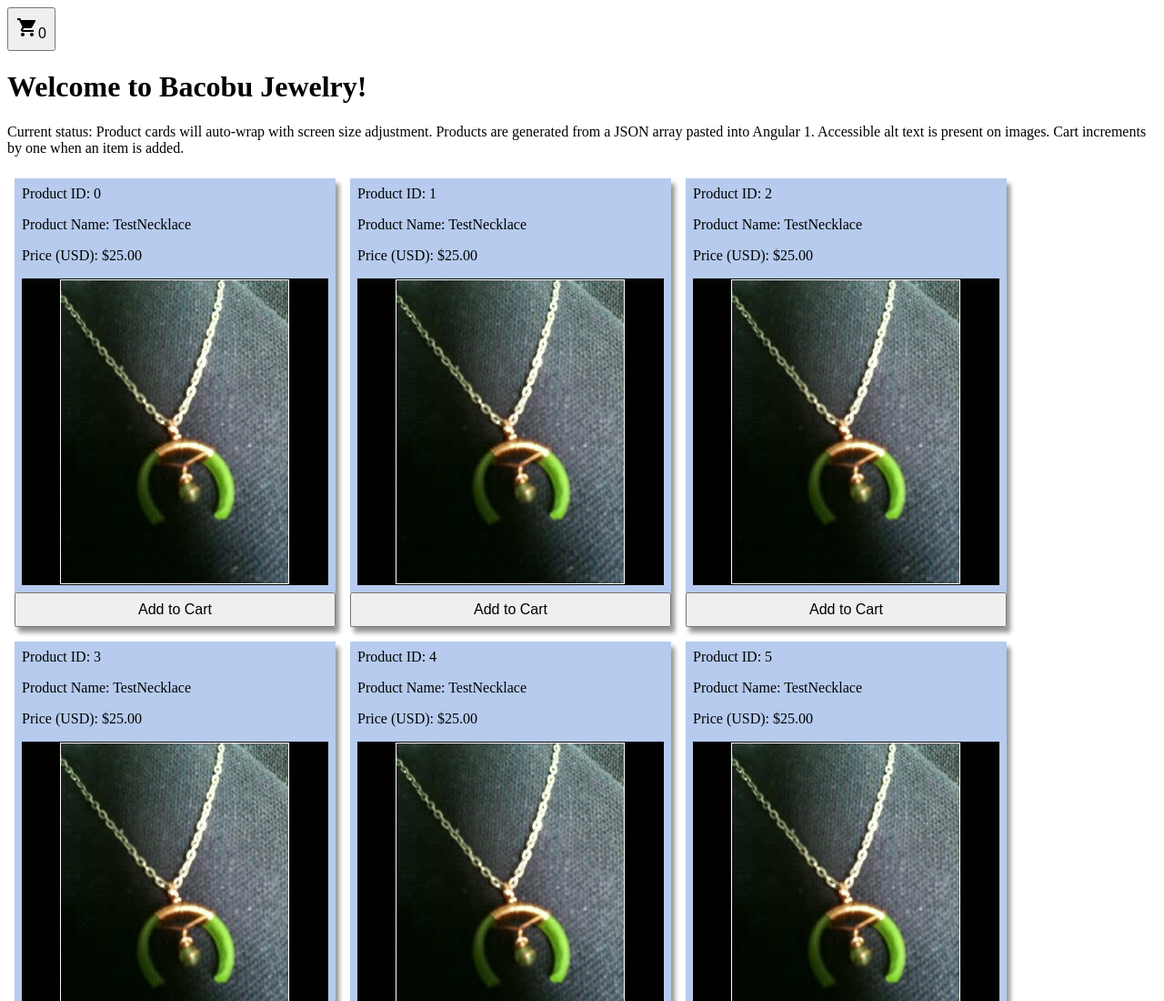
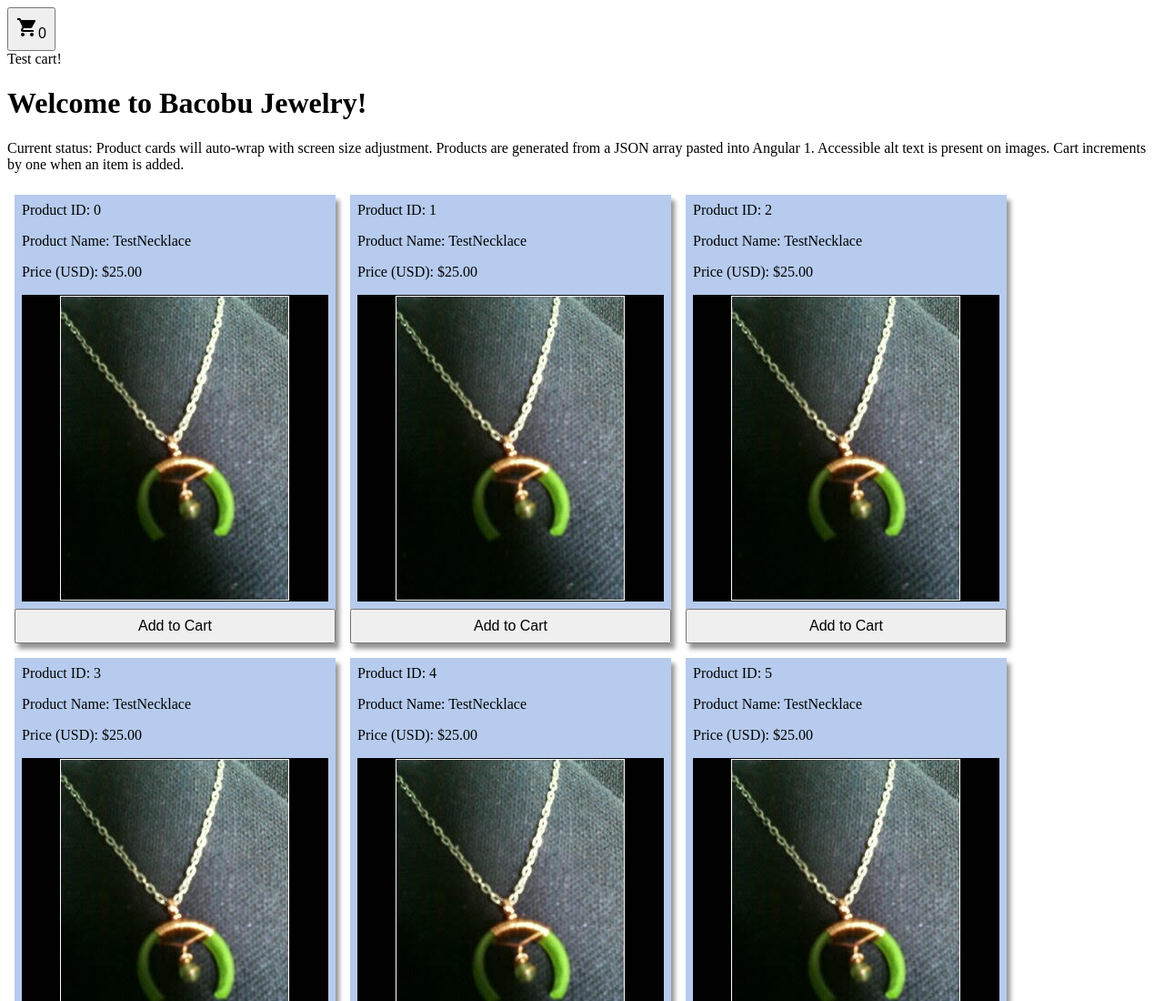
Before and after one commit to Bacobu/Bacobu_Upgrade, a plain HTML site: page Bacobu/www/index.html in a window 1280 px wide. Shown: the top 1100 px of the page at 91% size. Drawn offline with nearby package versions, Linux system fonts and the light colour scheme.

Commit message:
bacobuBareBones1Cart: Added STUB cart with directive. Pasted it onto index for now. TODO: Give own location.

```diff
--- a/Bacobu/www/index.html
+++ b/Bacobu/www/index.html
@@ -16,6 +16,7 @@
 		<div>
 			<button><img src="images/icons/materialDesign/shoppingCart.svg" alt="shopping cart"/>{{cart.numItems}}</button>
 		</div>
+		<div cart></div>
 		<h1>
 			{{pageTitle}}
 		</h1>
--- a/Bacobu/www/js/index.js
+++ b/Bacobu/www/js/index.js
@@ -1,4 +1,8 @@
 var bacobuStore = angular.module('bacobuStore',[]);
+
+/*
+ * Product-specific modules START
+ */
 
 /*
  * TODO: Remove test data and connect to database
@@ -14,6 +18,29 @@ bacobuStore.factory('populateProducts', ['productList', function(productList) {
 	// console.log(productList);
     return productList;
 }]);
+
+/*
+ * Product-specific modules END
+ */
+
+/*
+ * Cart-specific modules START
+ */
+
+bacobuStore.directive('cart', function() {
+  return {
+    templateUrl: 'templates/cart.html'
+  };
+});
+
+/*
+ * Cart-specific modules END
+ */
+
+
+/*
+ * Main page modules START
+ */
 
 /*
  * Used to handle display on the page which displays products.
@@ -39,3 +66,7 @@ bacobuStore.controller('IndexCtrl', ['$scope', 'populateProducts', function($sco
 		$scope.cart.numItems++;
 	};
 }]);
+
+/*
+ * Main page modules END
+ */
--- /dev/null
+++ b/Bacobu/www/templates/cart.html
@@ -0,0 +1,3 @@
+<div>
+	Test cart!
+</div>
```
